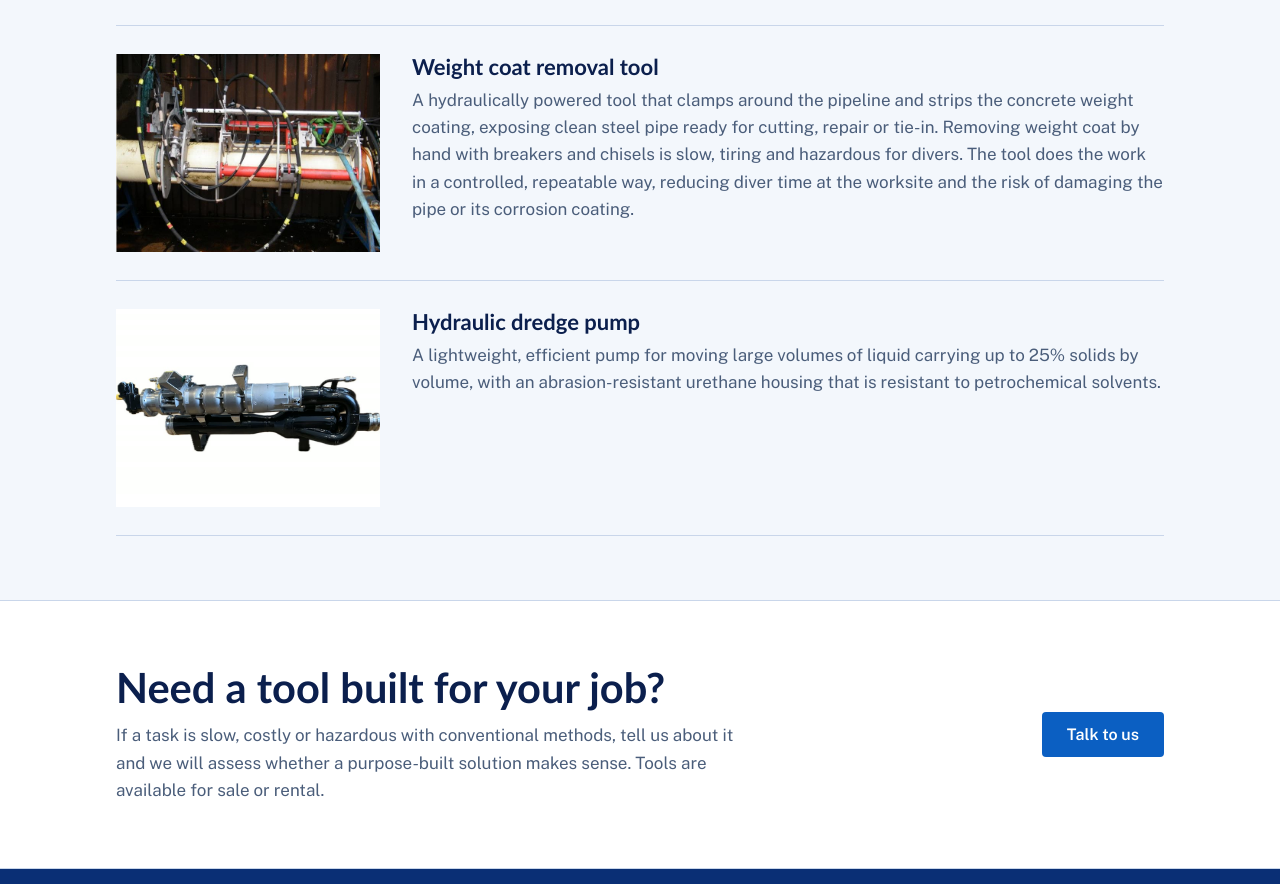
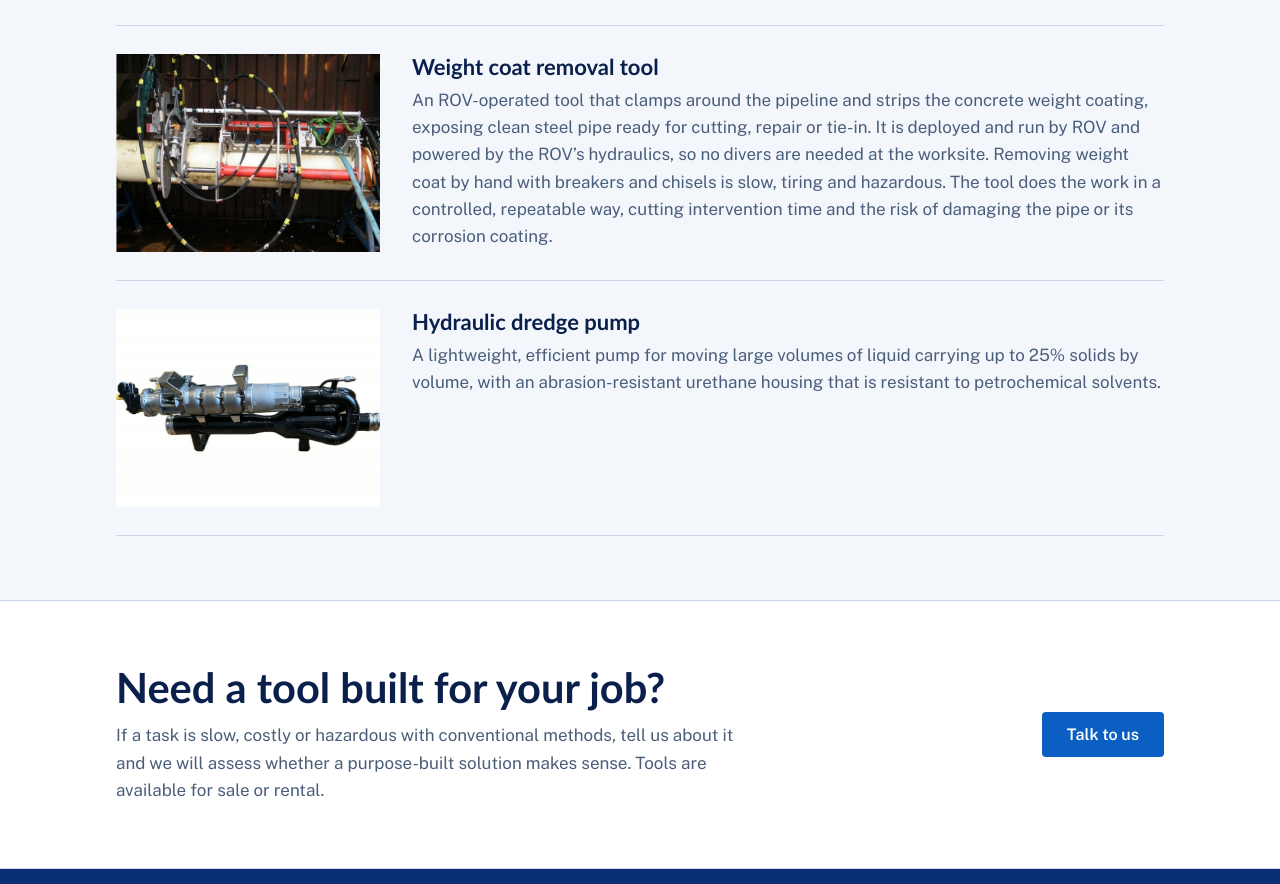
Before and after one commit to Biteur/ezze-marine-website, a plain HTML site: page tooling.html in a window 1280 px wide. Shown: the part 1274-2158 px from the top of the page. Drawn offline with nearby package versions, Linux system fonts and the light colour scheme; a web font is replaced by a local one.

Commit message:
Describe weight coat removal tool as ROV-operated
Co-Authored-By: Claude Opus 5.5 <noreply@anthropic.com>

```diff
--- a/tooling.html
+++ b/tooling.html
@@ -61,7 +61,7 @@
         <img class="photo" src="images/tool-weight-coat-removal.jpg" alt="Weight coat removal tool clamped around a concrete-coated pipe section, with red hydraulic cylinders" width="690" height="518" loading="lazy">
         <div>
           <h4>Weight coat removal tool</h4>
-          <p>A hydraulically powered tool that clamps around the pipeline and strips the concrete weight coating, exposing clean steel pipe ready for cutting, repair or tie-in. Removing weight coat by hand with breakers and chisels is slow, tiring and hazardous for divers. The tool does the work in a controlled, repeatable way, reducing diver time at the worksite and the risk of damaging the pipe or its corrosion coating.</p>
+          <p>An ROV-operated tool that clamps around the pipeline and strips the concrete weight coating, exposing clean steel pipe ready for cutting, repair or tie-in. It is deployed and run by ROV and powered by the ROV’s hydraulics, so no divers are needed at the worksite. Removing weight coat by hand with breakers and chisels is slow, tiring and hazardous. The tool does the work in a controlled, repeatable way, cutting intervention time and the risk of damaging the pipe or its corrosion coating.</p>
         </div>
       </div>
       <div class="tool">
```
